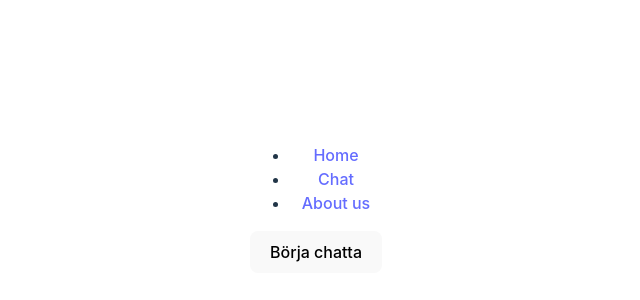
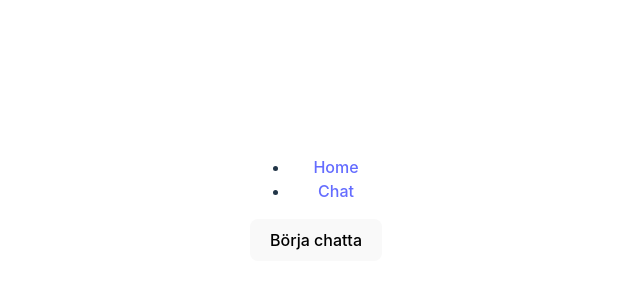
Before and after one commit to Medieinstitutet/chat-med-socket-io-whatsupp, a React (Vite) app in the folder frontend/: page / in a window 1280 px wide. Shown: the part 200-500 px from the top of the page, without its empty margins (324-964 px from the left). Built offline with nearby package versions, Linux system fonts and the light colour scheme.

Commit message:
Hanna och Sebastian FrontEnd

```diff
--- a/frontend/src/components/Navigation.tsx
+++ b/frontend/src/components/Navigation.tsx
@@ -11,9 +11,6 @@ export const Navigation = () => {
                     <li>
                         <NavLink to="/chat">Chat</NavLink>
                     </li>
-                    <li>
-                        <NavLink to="/about">About us</NavLink>
-                    </li>
                 </ul>
             </nav>
         </>
--- a/frontend/src/components/TheChat.tsx
+++ b/frontend/src/components/TheChat.tsx
@@ -31,10 +31,16 @@ export const TheChat = ({ socket, selectedRoom, handleClick, chatRooms }: IChatM
     };
 
     const handleGenre = () => {
+        socket?.emit("add_user", userName )
 
-                setShowUsername(false);
-                setShowGenreOptions(true);
+
+
+
+       setShowUsername(false);
+            setShowGenreOptions(true);
+
     }
+
 
     const chat = (e: ChangeEvent<HTMLSelectElement>) => {
         handleClick(e.target.value)
@@ -83,7 +89,6 @@ export const TheChat = ({ socket, selectedRoom, handleClick, chatRooms }: IChatM
                         <li key={m.roomId}
                             id={m.user === userName ? "you" : "user"}> <h6>{m.user} {new Date(Date.now()).getHours() + ":" + new Date(Date.now()).getMinutes()}</h6>
                             {m.text}
-                            <button onClick={() => {}}>Update</button>
                         </li>
                     ))}
                 </ul>
```
